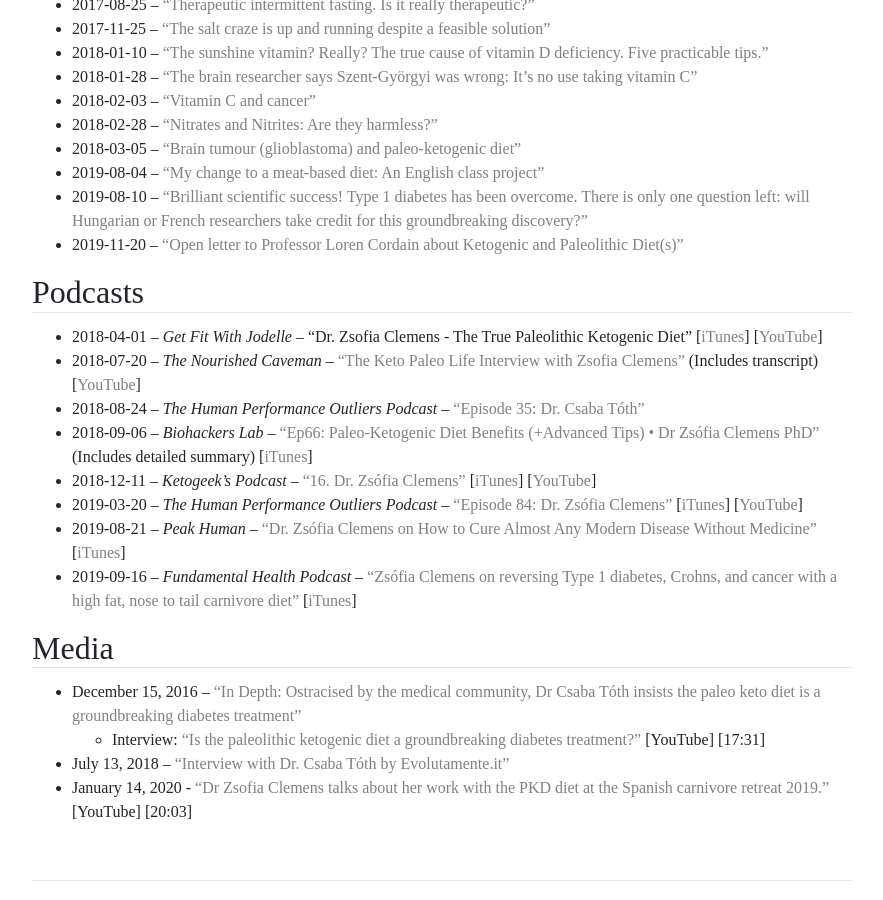
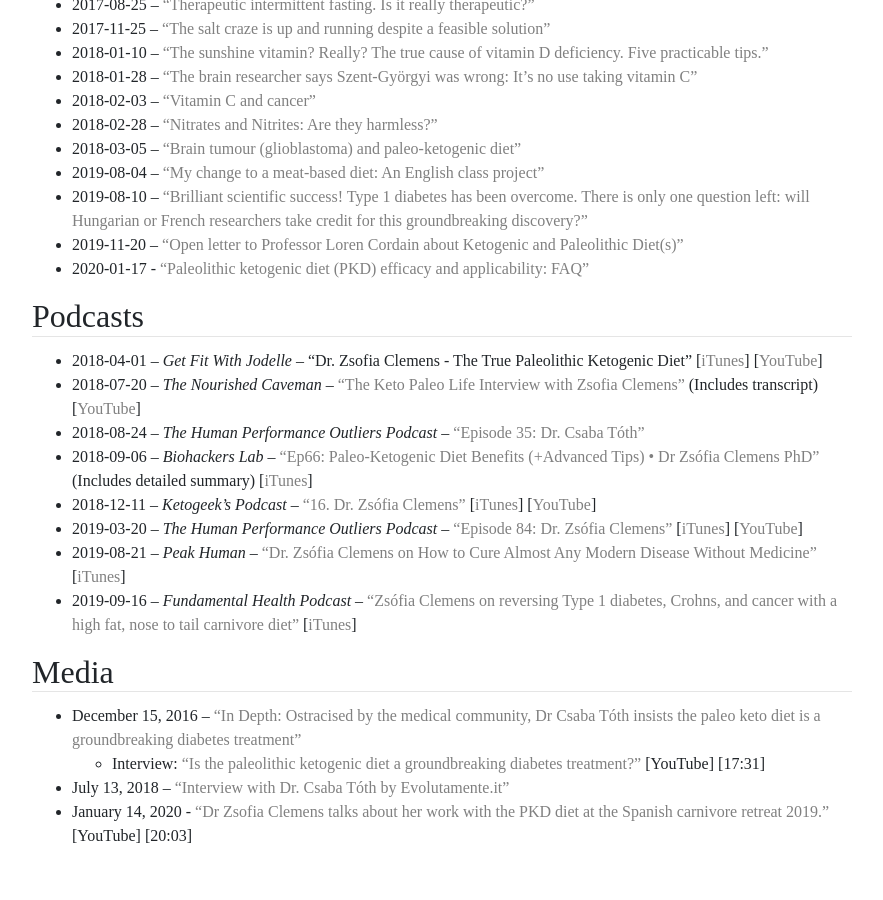
Before and after one commit to bitstein/justmeat.co, a Jekyll site: the page built from wiki/pages/pkd.md, in a window 1280 px wide and 900 px high, scrolled down 4882 px. Shown: the whole window, without its empty margins (198-1081 px from the left). Built offline with Jekyll 4.4.1, drawn with Linux system fonts in a browser that asks for light colours; nearby versions of some CDN libraries; some web fonts are replaced.

Commit message:
Update PKD

```diff
--- a/wiki/pages/pkd.md
+++ b/wiki/pages/pkd.md
@@ -127,6 +127,7 @@
 * 2019-08-04 – [“My change to a meat-based diet: An English class project”](https://www.paleomedicina.com/en/my_change_to_a_meat_based_diet)
 * 2019-08-10 – [“Brilliant scientific success! Type 1 diabetes has been overcome. There is only one question left: will Hungarian or French researchers take credit for this groundbreaking discovery?”](https://www.paleomedicina.com/en/brilliant_scientific_success_T1DM_overcome_french_or_hungarian_researchers_take_credit)
 * 2019-11-20 – [“Open letter to Professor Loren Cordain about Ketogenic and Paleolithic Diet(s)”](https://www.paleomedicina.com/en/open_letter_to_professor_loren_cordain_about_ketogenic_and_paleolithic_diets)
+* 2020-01-17 - [“Paleolithic ketogenic diet (PKD) efficacy and applicability: FAQ”](https://www.paleomedicina.com/en/paleolithic_ketogenic_diet_PKD_efficacy_applicability)
 
 ## Podcasts
 
```
